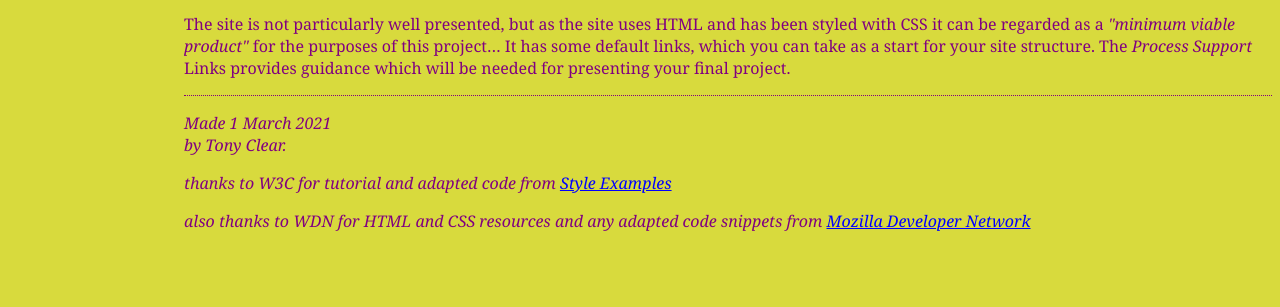
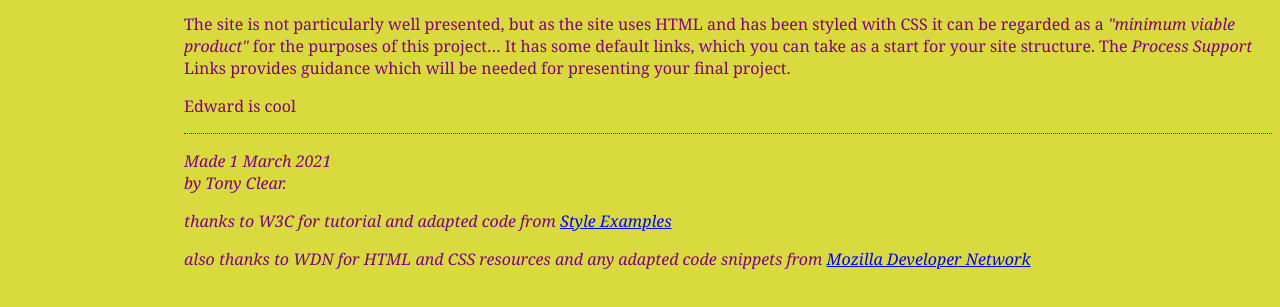
Before and after one commit to EdwardVuong-75/EdwardVuong-75.github.io, a plain HTML site: page index.html in a window 1280 px wide. Shown: the part 395-702 px from the top of the page. Drawn offline with Linux system fonts and the light colour scheme.

Commit message:
Update index.html

```diff
--- a/index.html
+++ b/index.html
@@ -28,6 +28,8 @@ It is built on a W3C site tutorial so does not claim to be flash, but now has an
 <p>The site is not particularly well presented, but as the site uses HTML and has been styled with CSS it can be regarded as a <em>"minimum viable product"</em> for the purposes of this project&hellip;
 It has some default links, which you can take as a start for your site structure.  The <em>Process Support </em>Links provides guidance which will be needed for presenting your final project. </p>
 
+	<p>Edward is cool</p>
+
 
 <!-- Sign and date the page, it's only polite! -->
 <address>Made 1 March 2021<br>
```
